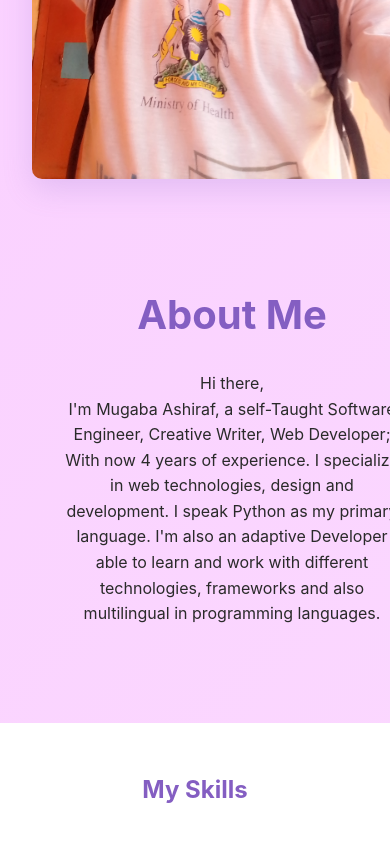
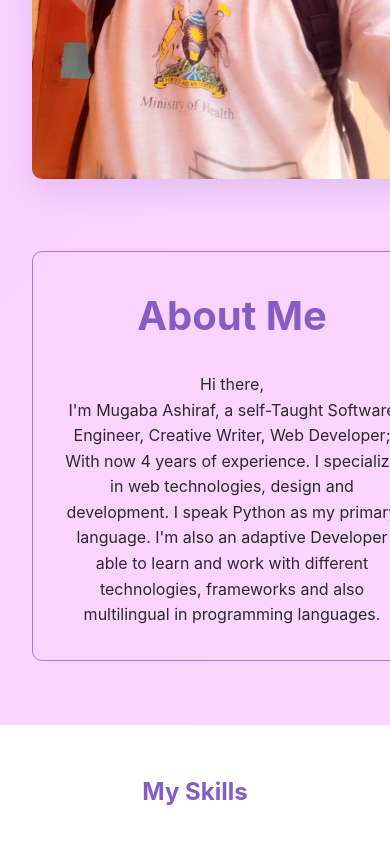
Before and after one commit to Arsey-Tracy/ArseyPortfolio1, a plain HTML site: page index.html in a window 390 px wide. Shown: the part 518-1362 px from the top of the page. Drawn offline with Linux system fonts and the light colour scheme.

Commit message:
Fixed the hero section for mobile responsiveness

```diff
--- a/styles.css
+++ b/styles.css
@@ -115,7 +115,6 @@ body {
     align-items: center;
     max-width: 1200px;
     margin: 0 auto;
-    /* clip-path: polygon(0 0, 100% 0, 100% 94%, 0 100%); */
 }
 
 .hero__image img {
@@ -127,6 +126,8 @@ body {
 
 .hero__content {
     padding: 2rem;
+    border-radius: 10px;
+    border: 1px solid var(--secondary);
 }
 
 .hero__title {
```
